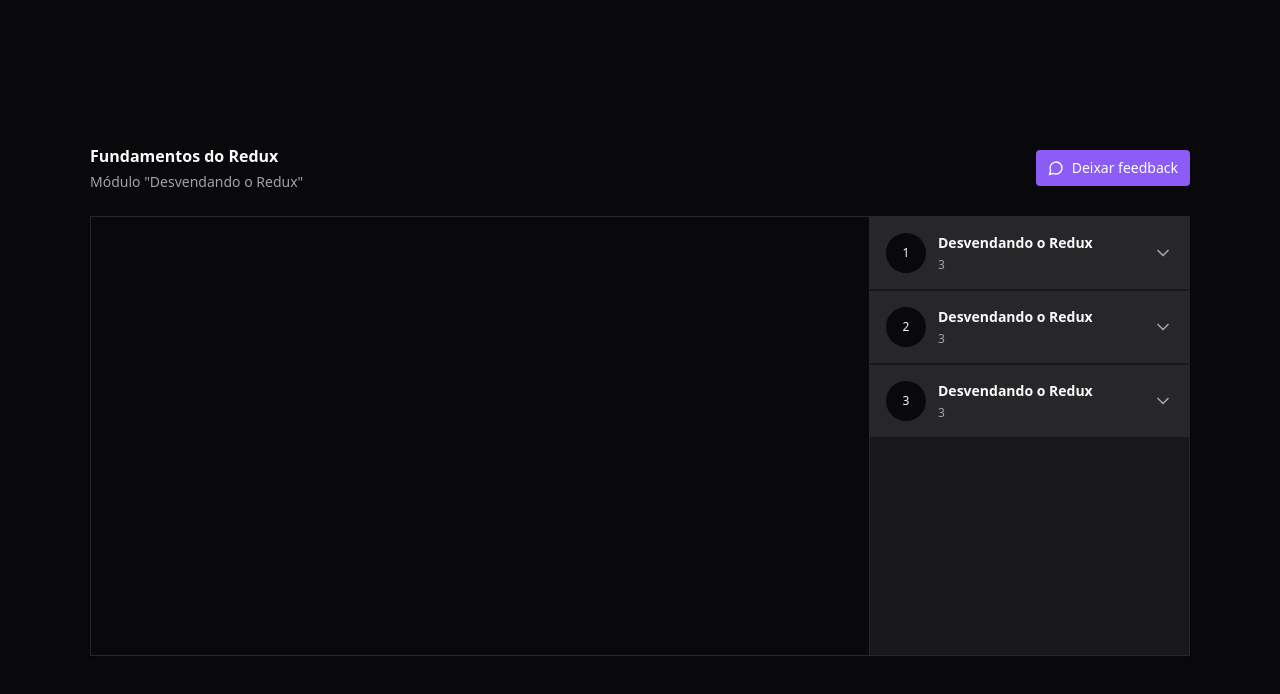
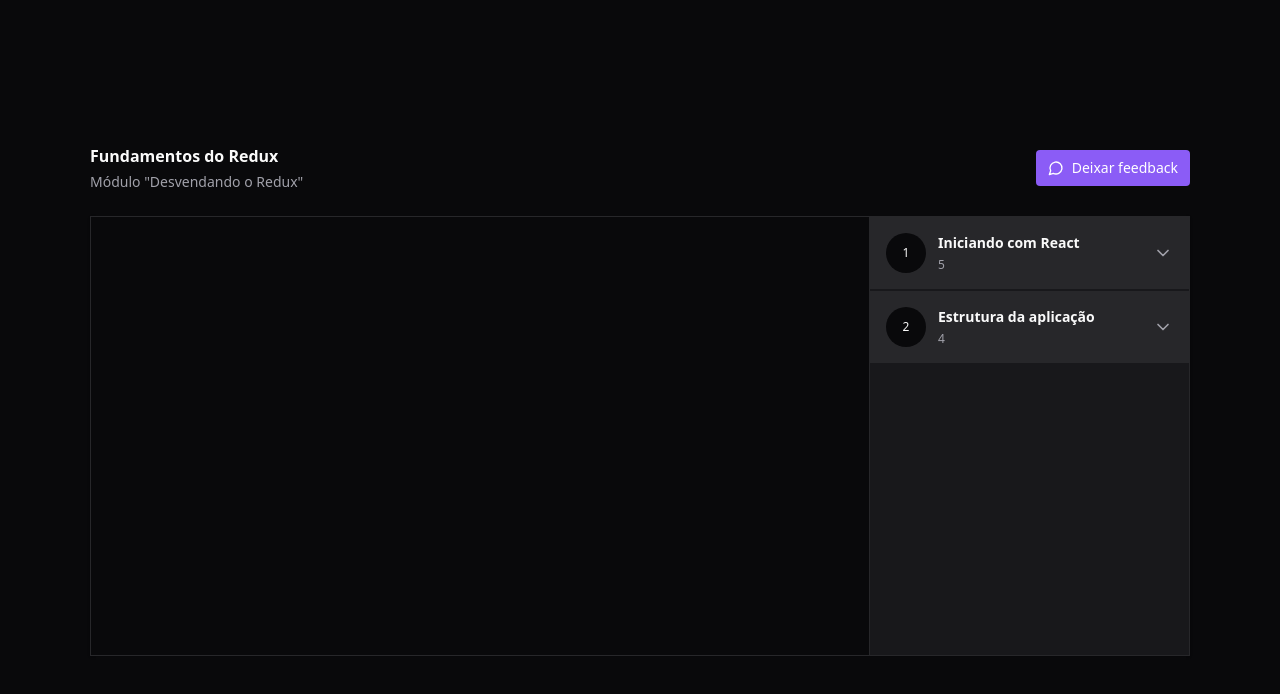
Before and after one commit to laisescorcio/react-redux-zustand-complex, a React (Vite) app: page / in a window 1280 px wide. Shown: the top 694 px of the page. Built offline with nearby package versions, Linux system fonts and the light colour scheme.

Commit message:
feat: create store Modules and useAppSelector on Player component

```diff
--- a/src/pages/Player.tsx
+++ b/src/pages/Player.tsx
@@ -2,8 +2,22 @@ import { MessageCircle } from "lucide-react";
 import { Video } from "../components/Video";
 import { Header } from "../components/Header";
 import { Module } from "../components/Module";
+import { useAppSelector } from "../store";
 
 export function Player() {
+  const modules = useAppSelector((state) => {
+    // o componente só irá atualizar se especificamente o modules atualizar. Ao contrário do Context API que atualiza sempre que algum dado do contexto muda, impactando em performance
+    // é importante não fazer a desestruturação, para não retornar o módulo inteiro, e sim mapear exatamente a informação que queremos
+    return state.player.course.modules;
+  });
+
+  // no useAppSelector se precisasse de mais de uma informação, pode ser feito dessa forma:
+  // const { modules, x } = useAppSelector((state) => {
+  //   const modules = state.player.course.modules;
+  //   const x = 1;
+  //   return { modules, x };
+  // });
+
   return (
     <div className="h-screen bg-zinc-950 text-zinc-50 flex justify-center items-center">
       <div className="flex w-[1100px] flex-col gap-6">
@@ -22,21 +36,16 @@ export function Player() {
             <Video />
           </div>
           <aside className="w-80 absolute top-0 bottom-0 right-0 border-l divide-y-2 divide-zinc-900 border-zinc-800 bg-zinc-900 overflow-y-scroll scrollbar scrollbar-thin scrollbar-track-zinc-950 scrollbar-thumb-zinc-800">
-            <Module
-              moduleIndex={0}
-              title={"Desvendando o Redux"}
-              amountOfLessons={3}
-            />
-            <Module
-              moduleIndex={1}
-              title={"Desvendando o Redux"}
-              amountOfLessons={3}
-            />
-            <Module
-              moduleIndex={2}
-              title={"Desvendando o Redux"}
-              amountOfLessons={3}
-            />
+            {modules.map((module, index) => {
+              return (
+                <Module
+                  key={module.id}
+                  moduleIndex={index}
+                  title={module.title}
+                  amountOfLessons={module.lessons.length}
+                />
+              );
+            })}
           </aside>
         </main>
       </div>
--- a/src/store/index.ts
+++ b/src/store/index.ts
@@ -1,10 +1,12 @@
 import { configureStore } from '@reduxjs/toolkit'
 import { useSelector, TypedUseSelectorHook } from 'react-redux'
+import { player } from './slicers/player'
 
 
 export const store = configureStore({
     // reducer = terá as informações que serão compartilhadas entre todos os componentes da aplicação
     reducer: {
+        player // player: player
     }
 })
 
--- /dev/null
+++ b/src/store/slicers/player.ts
@@ -0,0 +1,55 @@
+import { createSlice } from "@reduxjs/toolkit";
+
+const playerSlie = createSlice({
+    name: 'player',
+    initialState: {
+        course: {
+            modules: [
+                {
+                    id: '1',
+                    title: 'Iniciando com React',
+                    lessons: [
+                        {
+                            id: 'Jai8w6K_GnY', title: 'Fundamentos do Redux', duration: '09:13'
+                        },
+                        {
+                            id: 'Jai8w6K_GnY', title: 'Estilização do Post', duration: '08:13'
+                        },
+                        {
+                            id: 'Jai8w6K_GnY', title: 'Componente: Header', duration: '07:13'
+                        },
+                        {
+                            id: 'Jai8w6K_GnY', title: 'Componente: Sidebar', duration: '06:13'
+                        },
+                        {
+                            id: 'Jai8w6K_GnY', title: 'CSS Global', duration: '05:13'
+                        },
+                    ]
+                },
+                {
+                    id: '2',
+                    title: 'Estrutura da aplicação',
+                    lessons: [
+                        {
+                            id: 'Jai8w6K_GnY', title: 'Component: Comment', duration: '09:13'
+                        },
+                        {
+                            id: 'Jai8w6K_GnY', title: 'Responsividade', duration: '08:13'
+                        },
+                        {
+                            id: 'Jai8w6K_GnY', title: 'Interações no JSX', duration: '07:13'
+                        },
+                        {
+                            id: 'Jai8w6K_GnY', title: 'Utilizando estado', duration: '06:13'
+                        },
+                    ]
+                }
+            ],
+        }
+    },
+    reducers: {
+
+    }
+})
+
+export const player = playerSlie.reducer
```
